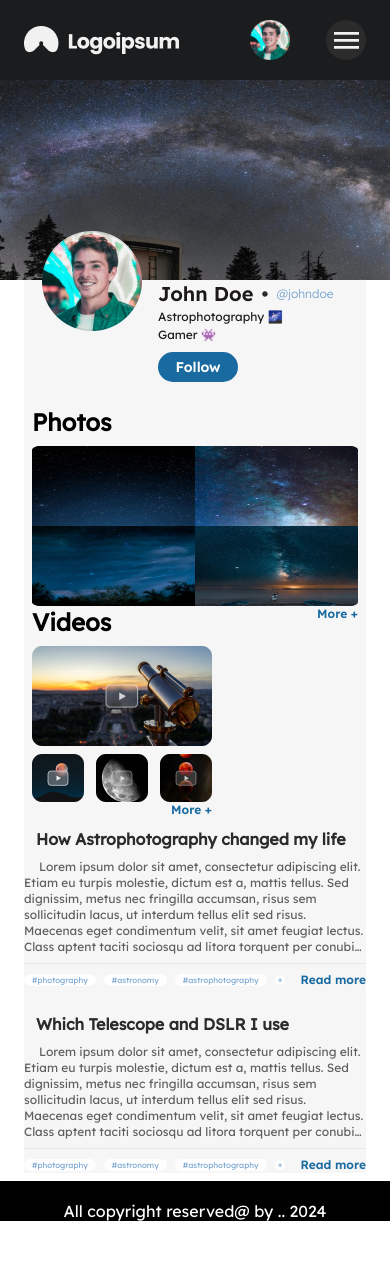
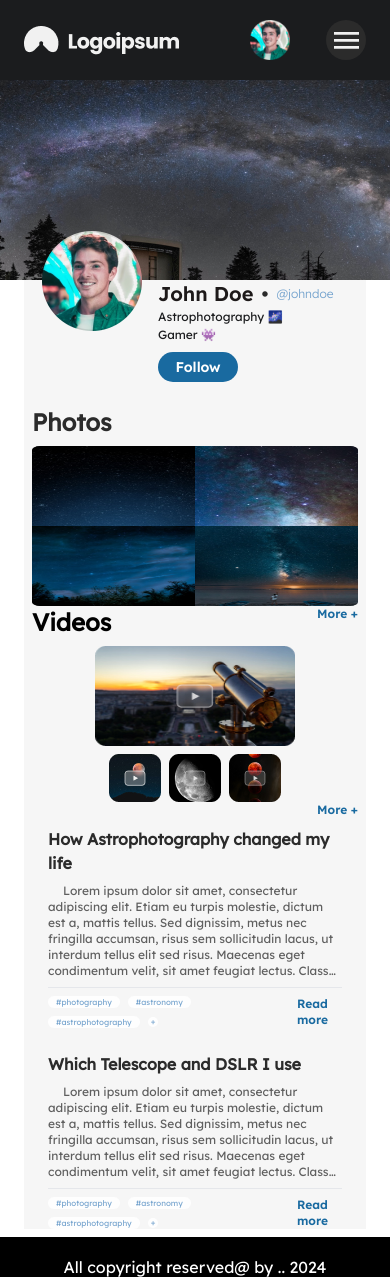
Before and after one commit to tanvirhossain808/task, a Next.js app: page / in a window 390 px wide. Before the commit the page ends 1223 px from the top, so only its background shows below. Built offline with nearby package versions, Linux system fonts and the light colour scheme.

Commit message:
git commit -m "feat: Complete responsive design for the site"

```diff
--- a/src/components/Home/MediaParts/MediaParts.tsx
+++ b/src/components/Home/MediaParts/MediaParts.tsx
@@ -17,14 +17,14 @@ const MediaParts = () => {
     return (
         <div className="mt-6 flex justify-between mb-[25px] lg:flex-col lg:flex-nowrap gap-[4%] w-full px-2 flex-wrap lg:w-auto">
             <div className="flex-grow lg:flex-grow-0">
-                <h2 className="font-semibold text-2xl text-[#Photos] mb-2">
+                <h2 className="font-semibold text-2xl text-[#2B2B2B] mb-2">
                     Photos
                 </h2>
                 <div className="grid grid-cols-2 lg:grid-cols-[repeat(auto-fit,minmax(0,200px))] lg:max-w-[400px] relative">
                     {
 
                         images.map((img, index) => <>
-                            <Images key={index} src={img} width={80} height={80} alt="Photos" className="min-w-20 w-full max-h-20 h-auto lg:max-h-[200px] lg:max-w-[200px]" />
+                            <Images key={index} src={img} width={80} height={80} alt="Photos" className="min-w-20 w-full max-h-20 h-auto lg:max-h-[200px] lg:max-w-[200px] md:max-h-[100px]" />
 
                         </>
                         )
@@ -32,16 +32,16 @@ const MediaParts = () => {
                     <Link className="absolute top-full right-0 font-Lexend-medium text-[#196AA0] text-xs" href="#">More +</Link>
                 </div>
             </div>
-            <div className="flex-gro w-auto lg:mt-12">
+            <div className="w-auto lg:mt-12 flex-grow xs:flex-grow-0">
                 <h2 className="font-semibold text-2xl text-[#Photos] mb-2">
                     Videos
                 </h2>
                 <div className="flex flex-col flex-grow relative lg:max-w-[400px]">
-                    <Images className="col-span-3 row-span-2 w-full h-20 min-h-[100px] lg:h-full lg:max-w-[400px] lg:max-h-[200px]" src={videos[0]} width={180} height={100} alt="Videos" />
-                    <div className="flex gap-2 justify-between mt-2">
+                    <Images className="col-span-3 row-span-2 w-full max-w-[200px] md:mx-0 md:max-w-[300px] mx-auto h-20 min-h-[100px] lg:h-full lg:max-w-[400px] lg:max-h-[200px]" src={videos[0]} width={180} height={100} alt="Videos" />
+                    <div className="flex es:justify-between gap-2 justify-center mt-2">
                         {
                             videos.filter((videos, index) => index !== 0).map((vid, index) =>
-                                <div key={index} className=" w-[52px] xs:w-[70px] min-h-11 relative flex-grow-1">
+                                <div key={index} className=" w-[52px] xs:w-[70px] md:w-[100px] lg:w-full lg:max-w-[100px] min-h-11 relative flex-grow-1">
                                     <Images key={index} src={vid} style={{ objectFit: "cover" }} className={` w-full lg:w-full lg:h-auto`} width={52} height={48} alt="Videos" />
                                     <span className="absolute top-1/2 z-10 left-1/2 -translate-x-1/2 -translate-y-1/2">
                                         <svg className="" xmlns="http://www.w3.org/2000/svg" width="22" height="16" viewBox="0 0 22 16" fill="none">
--- a/src/components/Home/Posts/Post/Post.tsx
+++ b/src/components/Home/Posts/Post/Post.tsx
@@ -12,8 +12,8 @@ type LayoutProps = {
 const Post = ({ postTitle, postBody }: LayoutProps) => {
     const [readMore, setReadMore] = useState(false)
     return (
-        <div className="mx-[20px]lg:mt-12 mt-6 lg:w-[550px] lg:px-[35px]">
-            <h2 className="font-semibold text-[#2B2B2B] text-base px-3 lg:text-[26px] lg:text-nowrap">{postTitle}</h2>
+        <div className="px-6 lg:mt-12 mt-6 lg:w-[550px] lg:px-[35px]">
+            <h2 className="font-semibold text-[#2B2B2B] text-base lg:text-[26px] lg:text-nowrap">{postTitle}</h2>
             <p className={`${!readMore ? "line-clamp-6 lg:line-clamp-[9]" : ""} indent-[15px] lg:w-full whitespace-pre-line text-xs lg:text-base mt-2 text-[#5F5F5F]`}>{postBody}</p>
             <hr className="bg-gray-800 bg-opacity-10 my-2 h-[1px]" />
             <div className="flex justify-between items-center mb-2">
--- a/src/components/Layout/Navbar/Navbar.tsx
+++ b/src/components/Layout/Navbar/Navbar.tsx
@@ -9,7 +9,7 @@ const Navbar = () => {
     const [isActive, setIsActive] = useState(false)
     return (
         <nav className=" bg-[#1B1C1E] h-20">
-            <div className="flex items-center mr-6 ml-6 h-full lg:max-w-[1152px] lg:mx-auto">
+            <div className="flex items-center mx-6 h-full lg:max-w-[1152px] lg:px-6 lg:mx-auto">
                 <div>
                     <Link href={"/"}>
                         <Images src="/images/mobile-images/nav/logo/Logo.png" width={155} height={28} alt="logo" objectFit="cover" /></Link>
--- a/tailwind.config.ts
+++ b/tailwind.config.ts
@@ -20,6 +20,7 @@ const config: Config = {
         "Lexend-medium": ["Lexend-medium", "sans-serif"]
       },
       screens: {
+        "es": "425px",
         'xs': '480px', // Custom screen size for extra small devices
         'sm': '640px', // Small devices
         'md': '768px', // Medium devices
```
